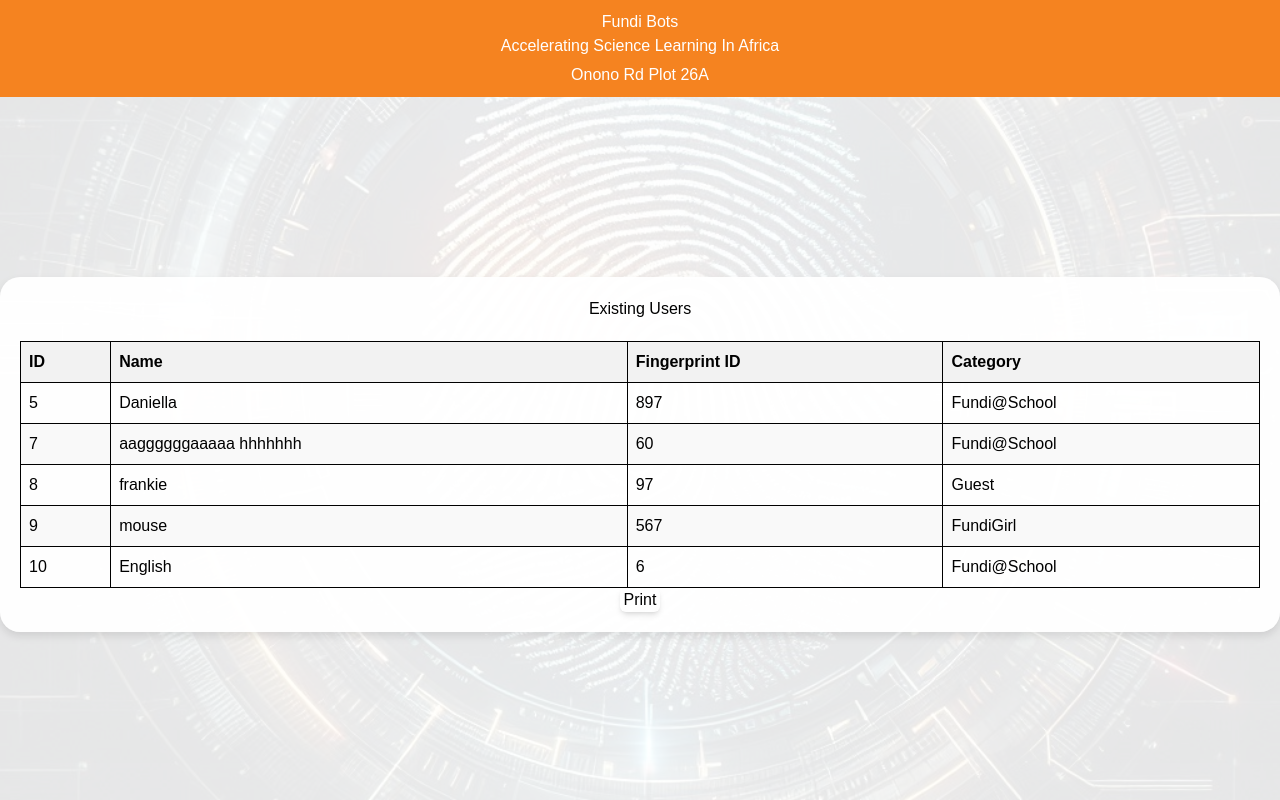
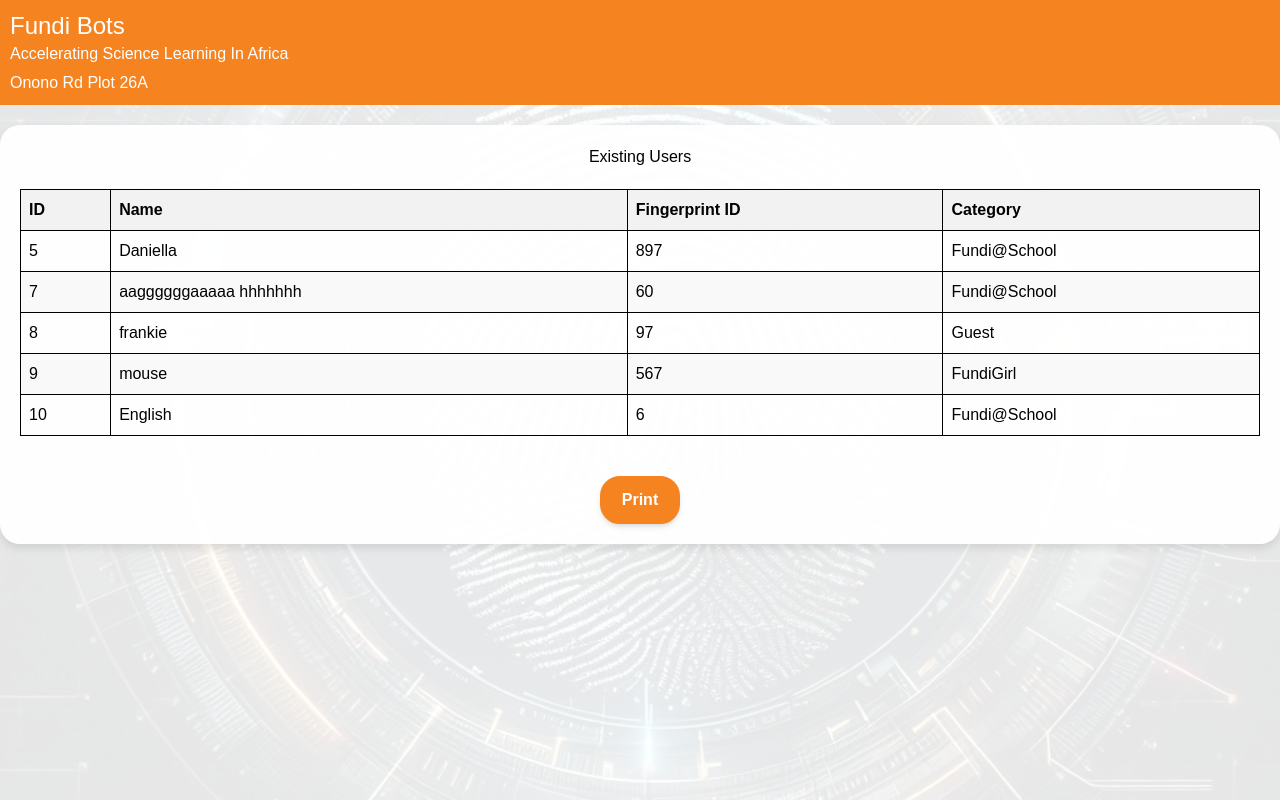
Before and after one commit to rwothani/finalFundiProject, a Flask app: page /manage_users in a window 1280 px wide. Run offline with Flask 3, Linux system fonts and the light colour scheme; the visitor is signed in with stand-in values (Sample User, id 1); data comes from the database, SQL or seed files in the repository.

Commit message:
Manage users and search done

```diff
--- a/static/css/output.css
+++ b/static/css/output.css
@@ -652,8 +652,16 @@ video {
   margin-bottom: 1.5rem;
 }
 
+.mt-10 {
+  margin-top: 2.5rem;
+}
+
 .mt-2 {
   margin-top: 0.5rem;
+}
+
+.mt-5 {
+  margin-top: 1.25rem;
 }
 
 .block {
@@ -702,16 +710,16 @@ video {
   height: 1rem;
 }
 
-.w-10 {
-  width: 2.5rem;
-}
-
 .w-4 {
   width: 1rem;
 }
 
 .w-52 {
   width: 13rem;
+}
+
+.w-auto {
+  width: auto;
 }
 
 .w-full {
@@ -989,11 +997,6 @@ video {
   background-color: rgb(249 250 251 / var(--tw-bg-opacity));
 }
 
-.hover\:bg-gray-800:hover {
-  --tw-bg-opacity: 1;
-  background-color: rgb(31 41 55 / var(--tw-bg-opacity));
-}
-
 .hover\:text-black:hover {
   --tw-text-opacity: 1;
   color: rgb(0 0 0 / var(--tw-text-opacity));
@@ -1030,11 +1033,6 @@ video {
 @media not all and (min-width: 768px) {
   .max-md\:hidden {
     display: none;
-  }
-
-  .max-md\:text-3xl {
-    font-size: 1.875rem;
-    line-height: 2.25rem;
   }
 }
 
--- a/templates/manage_users.html
+++ b/templates/manage_users.html
@@ -32,17 +32,17 @@
     </style>
 </head>
 <body>
-    <div class=" header">
-        <h1 class="max-md:text-3xl">Fundi Bots</h1>
-        <h1>Accelerating Science Learning In Africa</h1>
-        <p class="location-info">Onono Rd Plot 26A</p>
+    <div class="header logo flex flex-col flex-wrap text-start justify-between px-4">
+        <h1 class="text-2xl  text-start">Fundi Bots</h1>
+        <p class=" text-start">Accelerating Science Learning In Africa</p>
+        <p class="location-info text-start">Onono Rd Plot 26A</p>
     </div>
-    <div class="spacer"></div>
-    <div class="spacer"></div>
-    <div class="container" style="margin-top: 0;">
+    <!-- <div class="spacer"></div>
+    <div class="spacer"></div> -->
+    <div class="container mx-auto mt-5">
         <h1>Existing Users</h1>
-        <div id="users" class="overflow-x-auto">
-            <table class="rounded-lg">
+        <div id="users" class=" overflow-x-auto">
+            <table class=" rounded-lg">
                 <thead>
                     <tr>
                         <th>ID</th>
@@ -54,7 +54,7 @@
                 </thead>
                 <tbody>
                     {% for user in users %}
-                    <tr class="hover:bg-gray-800">
+                    <tr>
                         <td>{{ user.id }}</td>
                         <td>{{ user.name }}</td>
                         <td>{{ user.fingerprint_id }}</td>
@@ -72,7 +72,7 @@
         </div>
 
         <div class="mx-auto flex justify-center">
-            <button class="border-gray-400 block shadow-md rounded-md w-10 text-center" onclick="printTable()"  >Print</button>
+            <button class="border-gray-400 block shadow-md rounded-md w-auto mt-10 text-center save-button" onclick="printTable()"  >Print</button>
         </div>
 
         <div class="no-print">
--- a/templates/users.html
+++ b/templates/users.html
@@ -14,7 +14,7 @@
 <body>
     <div class="header">
         <div class="header-content justify-between flex flex-row">
-            <div class="logo flex flex-col flex-wrap text-nowrap text-start justify-between px-4">
+            <div class="logo flex flex-col flex-wrap text-start justify-between px-4">
                 <h1 class="text-2xl  text-start">Fundi Bots</h1>
                 <p class=" text-start">Accelerating Science Learning In Africa</p>
                 <p class="location-info text-start">Onono Rd Plot 26A</p>
```
Also changed, not shown: templates/search.html (+14 -10 lines).
